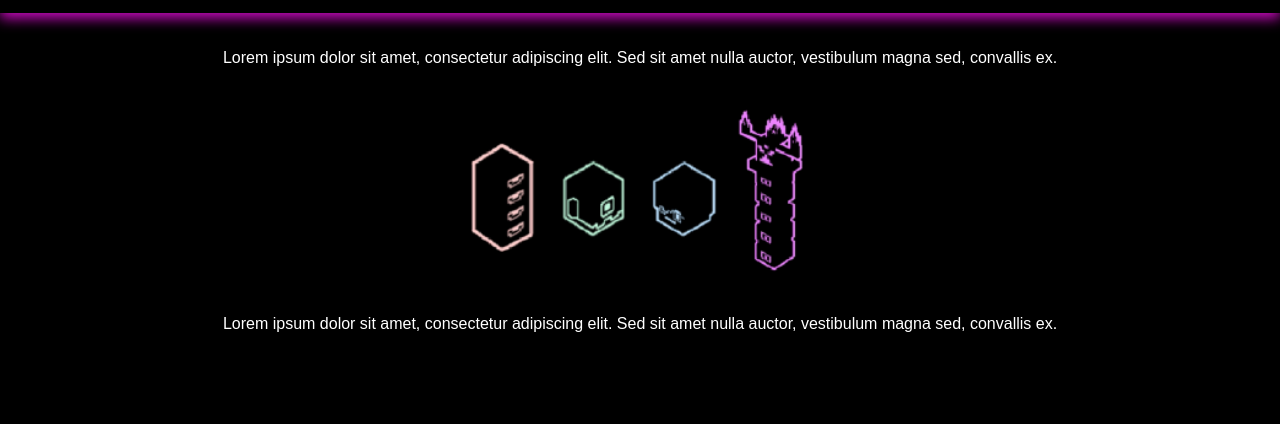
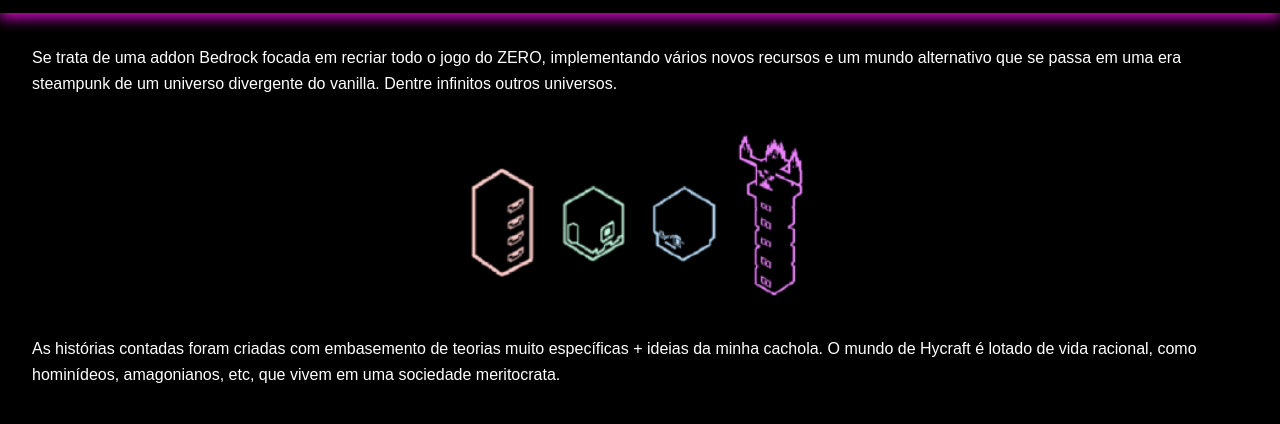
Before and after one commit to windowstechsc/hycraft, a plain HTML site: page index.html in a window 1280 px wide. Shown: the part 175-599 px from the top of the page. Drawn offline with Linux system fonts and the light colour scheme.

Commit message:
Update index.html

```diff
--- a/index.html
+++ b/index.html
@@ -13,9 +13,9 @@
         <h1>Hycraft</h1>
     </header>
     <main>
-        <p>Lorem ipsum dolor sit amet, consectetur adipiscing elit. Sed sit amet nulla auctor, vestibulum magna sed, convallis ex.</p>
+        <p>Se trata de uma addon Bedrock focada em recriar todo o jogo do ZERO, implementando vários novos recursos e um mundo alternativo que se passa em uma era steampunk de um universo divergente do vanilla. Dentre infinitos outros universos.</p>
         <img src="pilares.png" alt="Imagem">
-        <p>Lorem ipsum dolor sit amet, consectetur adipiscing elit. Sed sit amet nulla auctor, vestibulum magna sed, convallis ex.</p>
+        <p>As histórias contadas foram criadas com embasemento de teorias muito específicas + ideias da minha cachola. O mundo de Hycraft é lotado de vida racional, como hominídeos, amagonianos, etc, que vivem em uma sociedade meritocrata.</p>
         <div class="social-media">
             <p>Discord</p>
             <a href="https://discord.gg/ycCjZ2avug"><button><img src="hycraft.png" alt="Discord Icon"></button></a>
```
